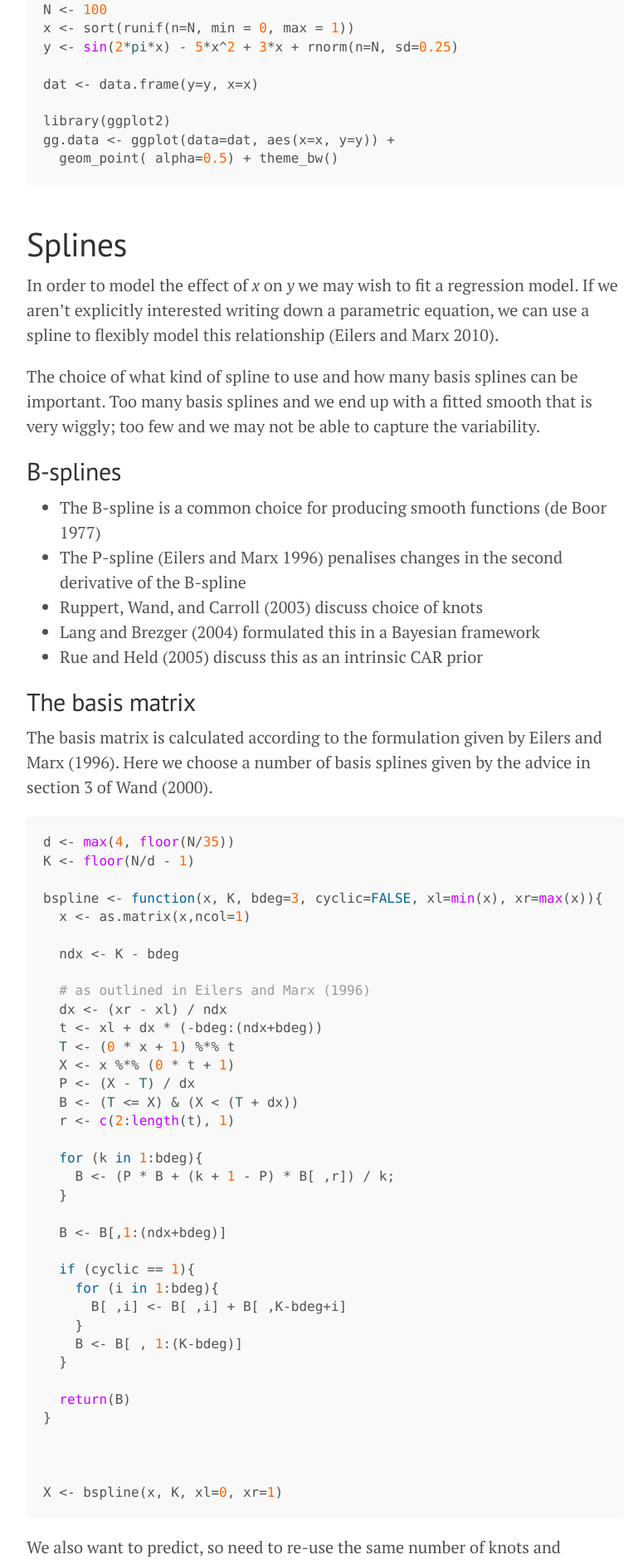
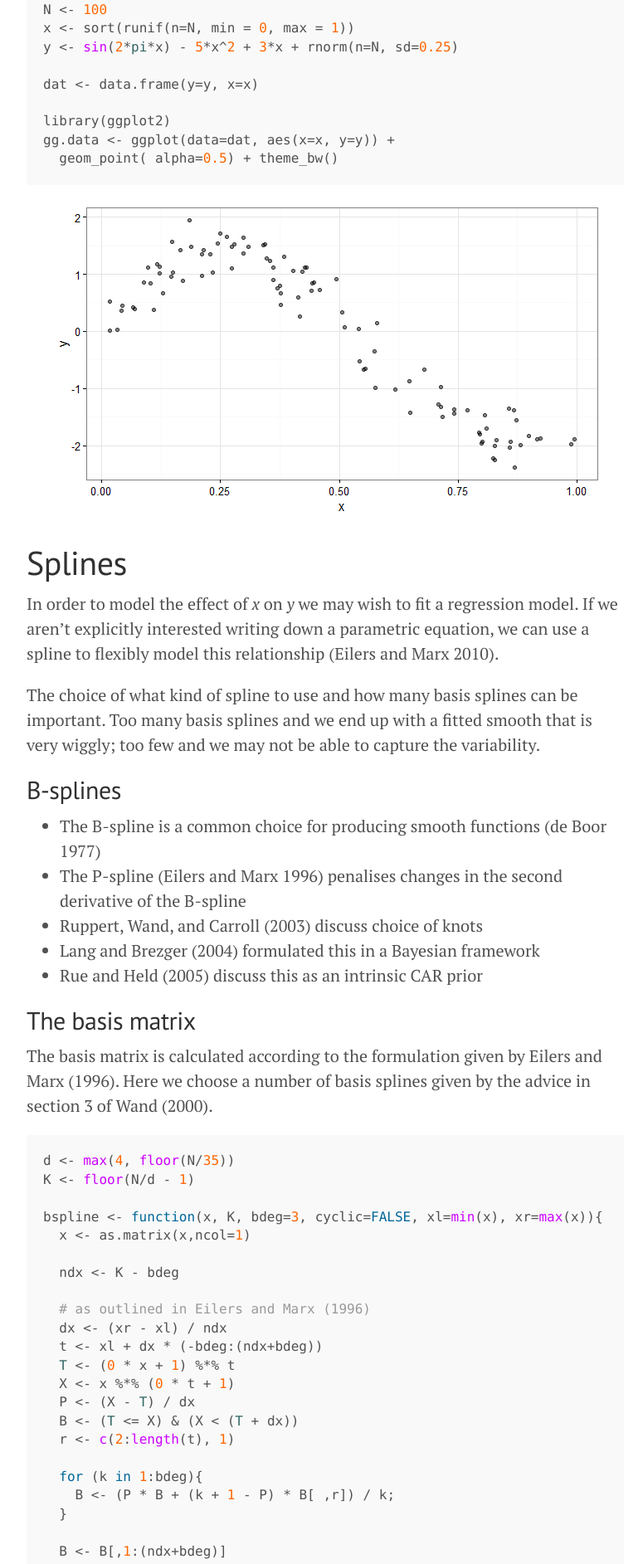
Before and after one commit to bragqut/bragqut.github.io, a Jekyll site: the page built from _posts/2016-05-24-samclifford-splines.md, in a window 1280 px wide. Shown: the part 622-2507 px from the top of the page at 83% size, without its empty margins (248-1023 px from the left). Built offline with Jekyll 4.4.1, drawn with Linux system fonts in a browser that asks for light colours; comment, search, counter and statistics services are not loaded.

Commit message:
fixing image paths

````diff
--- a/_posts/2016-05-24-samclifford-splines.md
+++ b/_posts/2016-05-24-samclifford-splines.md
@@ -31,7 +31,7 @@ gg.data <- ggplot(data=dat, aes(x=x, y=y)) +
   geom_point( alpha=0.5) + theme_bw()
 ```
 
-<img src="assets/bayestip_files/figure-markdown_github/unnamed-chunk-2-1.png" title="" alt="" style="display: block; margin: auto;" />
+<img src="/assets/bayestip_files/figure-markdown_github/unnamed-chunk-2-1.png" title="" alt="" style="display: block; margin: auto;" />
 
 Splines
 =======
@@ -103,7 +103,7 @@ X.pred <- bspline(x.pred, K, xl=0, xr=1)
 
 What does our basis look like?
 
-<img src="assets/bayestip_files/figure-markdown_github/unnamed-chunk-5-1.png" title="" alt="" style="display: block; margin: auto;" />
+<img src="/assets/bayestip_files/figure-markdown_github/unnamed-chunk-5-1.png" title="" alt="" style="display: block; margin: auto;" />
 
 Formulating penalty matrix
 --------------------------
@@ -148,7 +148,7 @@ Fitting the model
 
 For our simple univariate spline, we fit the model
 
-![](assets/bayestip_files/equations/penalisedmodel.gif)
+![](/assets/bayestip_files/equations/penalisedmodel.gif)
 
 The following model code was used in JAGS to fit the above model:
 
@@ -176,15 +176,15 @@ The following model code was used in JAGS to fit the above model:
 Results
 -------
 
-<img src="assets/bayestip_files/figure-markdown_github/unnamed-chunk-9-1.png" title="" alt="" style="display: block; margin: auto;" />
+<img src="/assets/bayestip_files/figure-markdown_github/unnamed-chunk-9-1.png" title="" alt="" style="display: block; margin: auto;" />
 
 If we didn't penalise our spline, we would have the model
 
-![](assets/bayestip_files/equations/identitymodel.gif)
+![](/assets/bayestip_files/equations/identitymodel.gif)
 
 where *I*<sub>*K*</sub> is the *K* × *K* identity matrix, and the resulting smooth would look like
 
-<img src="assets/bayestip_files/figure-markdown_github/unnamed-chunk-11-1.png" title="" alt="" style="display: block; margin: auto;" />
+<img src="/assets/bayestip_files/figure-markdown_github/unnamed-chunk-11-1.png" title="" alt="" style="display: block; margin: auto;" />
 
 This fitted smooth is much more wiggly than the penalised smooth
 
````
